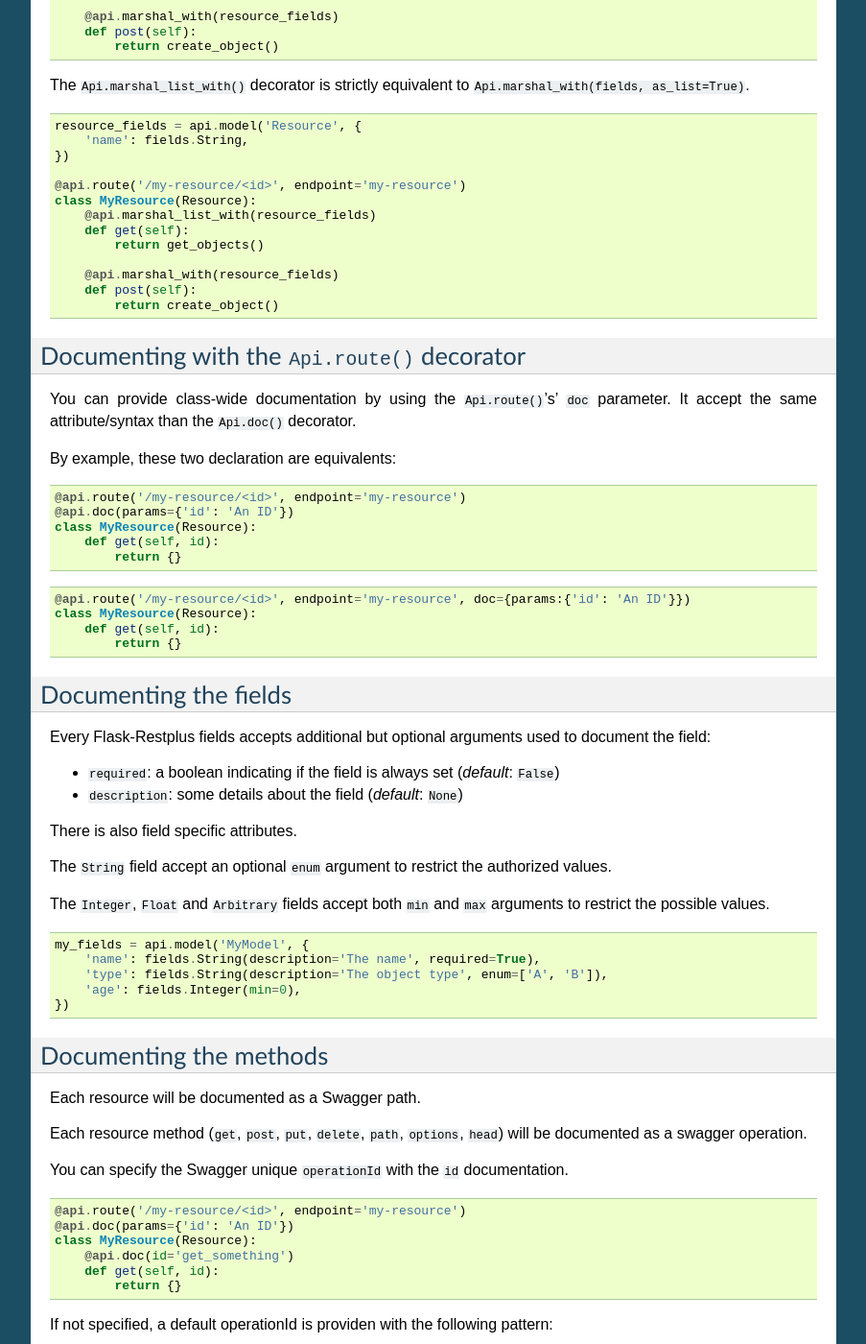
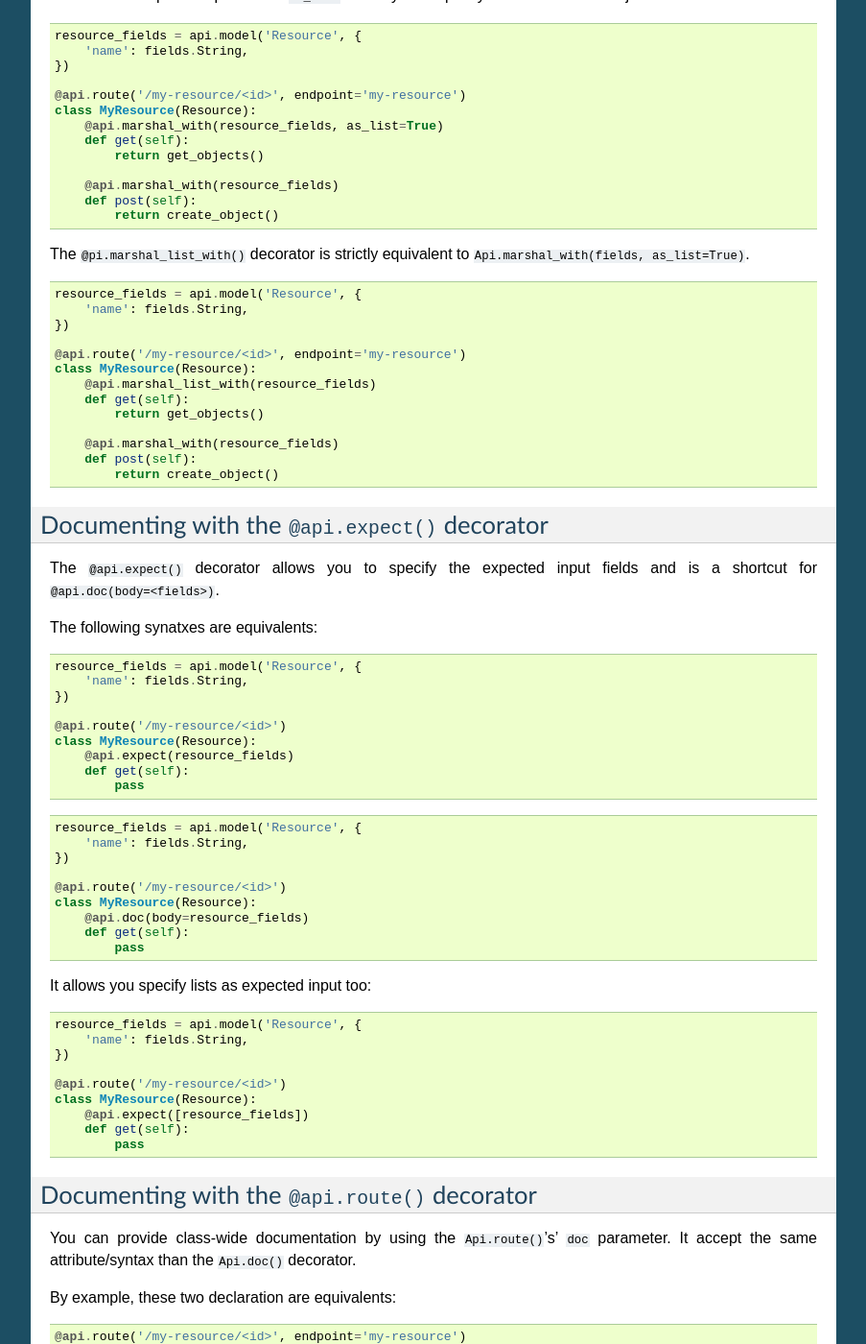
Before and after one commit to noirbizarre/flask-restplus, a Sphinx documentation site: the page built from doc/documenting.rst, in a window 1280 px wide and 1400 px high, scrolled down 1157 px. Shown: the whole window at 96% size, without its empty margins (198-1101 px from the left). Built offline with Sphinx 7.4.7, drawn with Linux system fonts in a browser that asks for light colours; some of the changed text lies outside the part shown.

Commit message:
Added id and body shortcuts

```diff
--- a/CHANGELOG.rst
+++ b/CHANGELOG.rst
@@ -4,7 +4,13 @@
 Current
 -------
 
+- Allow shorter syntax to set operation id: ``@api.doc('my-operation')``
+- Added a shortcut to specify the expected input model: ``@api.expect(my_fields)``
 - Added ``title`` attribute to fields
+- Added ``@api.extend()`` to extend models
+- Ensure coherence between ``required`` and ``allow_null`` for ``NestedField``
+- Support list of primitive types and list of models as body
+- Fixes
 
 
 0.4.2
--- a/doc/documenting.rst
+++ b/doc/documenting.rst
@@ -2,10 +2,10 @@
 =================================
 
 A Swagger API documentation is automatically generated and available on your API root
-but you need to provide some details with the ``Api.doc()`` decorator.
+but you need to provide some details with the ``@api.doc()`` decorator.
 
 
-Documenting with the ``Api.doc()`` decorator
+Documenting with the ``@api.doc()`` decorator
 --------------------------------------------
 
 This decorator allows you specify some details about your API.
@@ -27,10 +27,10 @@
             api.abort(403)
 
 
-Documenting with the ``Api.model()`` decorator
-----------------------------------------------
+Documenting with the ``@api.model()`` and ``@api.extend`` decorators
+--------------------------------------------------------------------
 
-The ``Api.model`` decorator allows you to declare the models that your API can serialize.
+The ``@api.model`` decorator allows you to declare the models that your API can serialize.
 
 You can use it either on a fields dictionnary or a ``field.Raw`` subclass:
 
@@ -53,9 +53,21 @@
         def format(self, value):
             return {'name': value.name, 'age': value.age}
 
+The ``api.extend`` method allows you to register an augmented model.
+It saves you duplicating all fields.
+
+.. code-block:: python
+
+    parent = api.model('Parent', {
+        'name': fields.String
+    })
+
+    child = api.extend('Child', parent, {
+        'age': fields.Integer
+    })
 
 
-Documenting with the ``Api.marshal_with()`` decorator
+Documenting with the ``@api.marshal_with()`` decorator
 -----------------------------------------------------
 
 This decorator works like the Flask-Restful ``marshal_with`` decorator
@@ -79,7 +91,7 @@
             return create_object()
 
 
-The ``Api.marshal_list_with()`` decorator is strictly equivalent to ``Api.marshal_with(fields, as_list=True)``.
+The ``@pi.marshal_list_with()`` decorator is strictly equivalent to ``Api.marshal_with(fields, as_list=True)``.
 
 .. code-block:: python
 
@@ -98,9 +110,56 @@
             return create_object()
 
 
+Documenting with the ``@api.expect()`` decorator
+------------------------------------------------
 
-Documenting with the ``Api.route()`` decorator
-----------------------------------------------
+The ``@api.expect()`` decorator allows you to specify the expected input fields
+and is a shortcut for ``@api.doc(body=<fields>)``.
+
+The following synatxes are equivalents:
+
+.. code-block:: python
+
+    resource_fields = api.model('Resource', {
+        'name': fields.String,
+    })
+
+    @api.route('/my-resource/<id>')
+    class MyResource(Resource):
+        @api.expect(resource_fields)
+        def get(self):
+            pass
+
+.. code-block:: python
+
+    resource_fields = api.model('Resource', {
+        'name': fields.String,
+    })
+
+    @api.route('/my-resource/<id>')
+    class MyResource(Resource):
+        @api.doc(body=resource_fields)
+        def get(self):
+            pass
+
+It allows you specify lists as expected input too:
+
+
+.. code-block:: python
+
+    resource_fields = api.model('Resource', {
+        'name': fields.String,
+    })
+
+    @api.route('/my-resource/<id>')
+    class MyResource(Resource):
+        @api.expect([resource_fields])
+        def get(self):
+            pass
+
+
+Documenting with the ``@api.route()`` decorator
+-----------------------------------------------
 
 You can provide class-wide documentation by using the ``Api.route()``'s' ``doc`` parameter.
 It accept the same attribute/syntax than the ``Api.doc()`` decorator.
```
Also changed, not shown: 3 other files.
